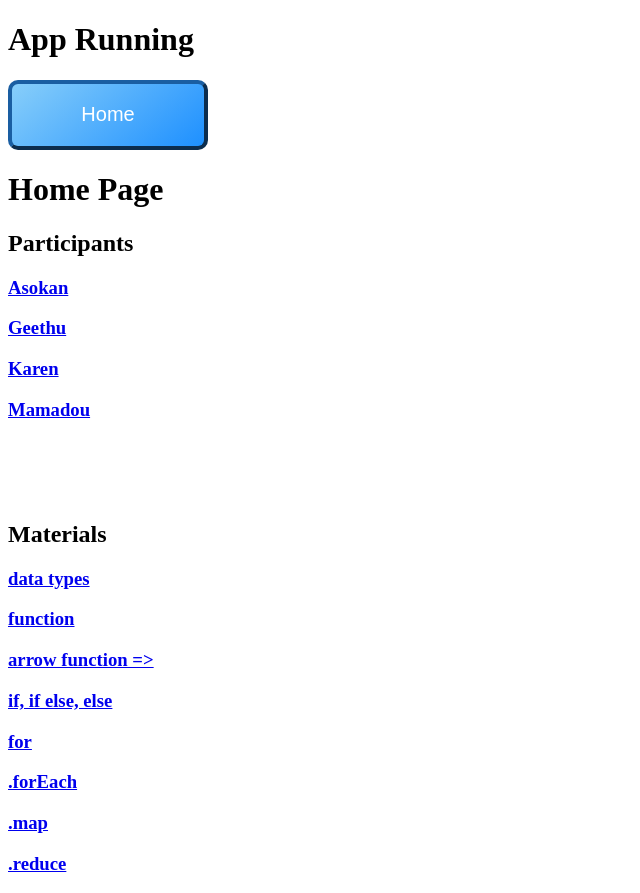
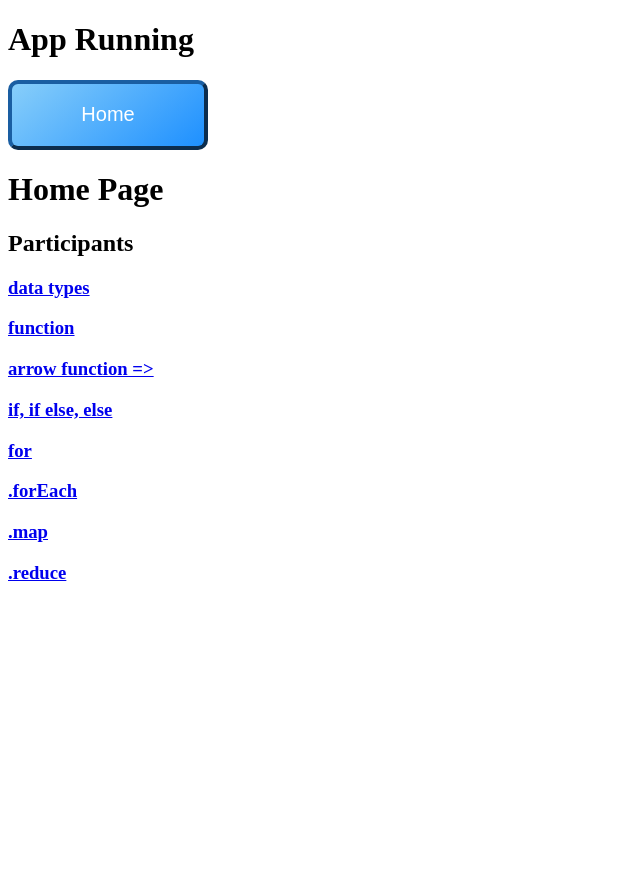
Before and after one commit to spencer-rangle/fundamentals-practice-1, a React (Create React App) app: page / in a window 1280 px wide. Shown: the whole page, without its empty margins (0-640 px from the left). After the commit the page ends 800 px from the top, so only its background shows below. Built offline with nearby package versions, Linux system fonts and the light colour scheme.

Commit message:
Comment out ParticipantPage, maybe remove later

```diff
--- a/src/components/Home/HomePage.js
+++ b/src/components/Home/HomePage.js
@@ -12,8 +12,12 @@ const HomePage = () => {
       </h1>
       <div>
         <h2>Participants</h2>
-        <ParticipantsPage />
-        <h2 style={{marginTop: '100px'}}>Materials</h2>
+        {/*
+          The ParticipantPage was to showcase work done by contributors
+          but it was pointed out that to facilitate
+        */}
+        {/* TODO: Possibly remove VVV, discuss first? */}
+        {/* <ParticipantsPage /> */}
         <MaterialsSection />
       </div>
     </div>
```
Also changed, not shown: 1 other file (tests, documents, lock files or other folders).
